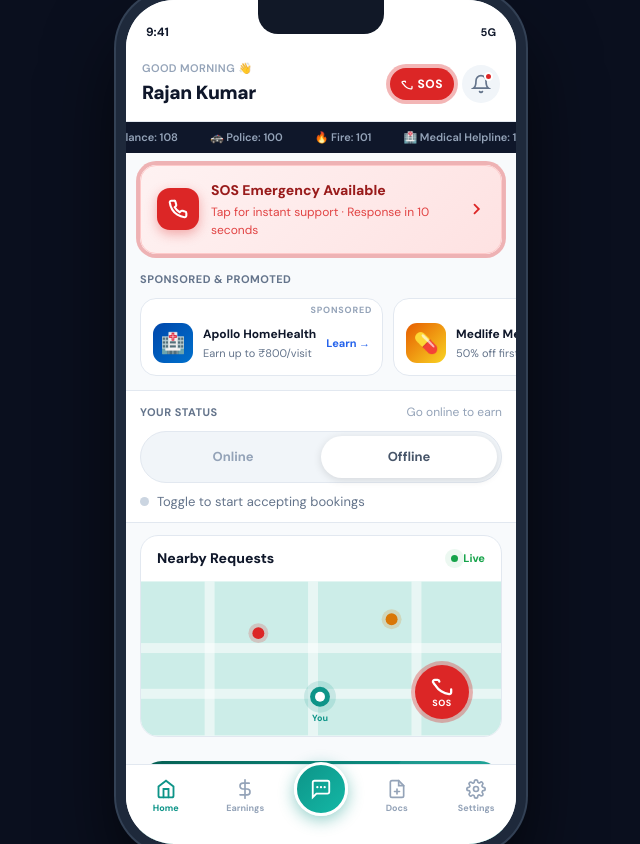
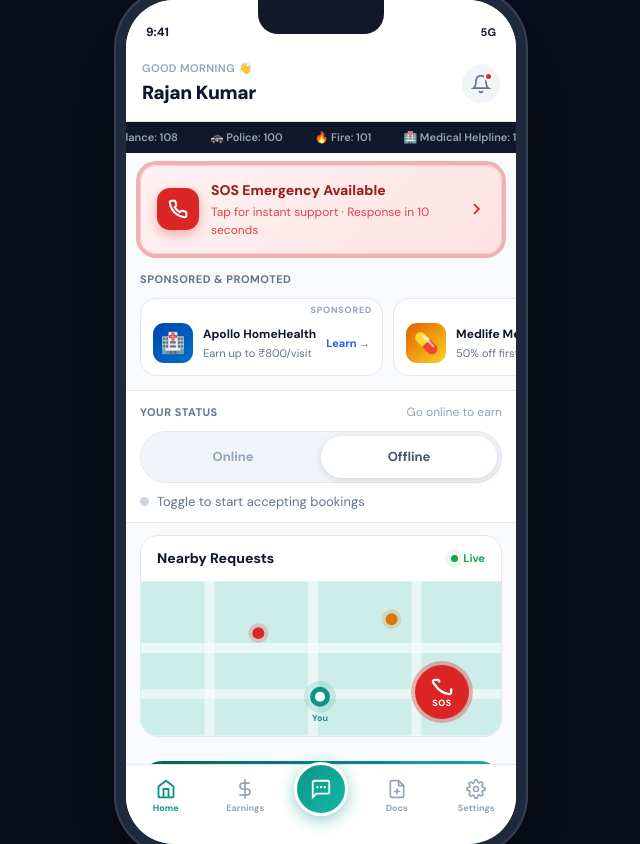
Before and after one commit to nitinsharma2882-code/carebridge-partner-frontend, a Next.js app: page /home in a window 1280 px wide. Shown: the whole page, without its empty margins (319-959 px from the left). Built offline with nearby package versions, Linux system fonts and the light colour scheme.

Commit message:
fix: remove SOS pill button from header

```diff
--- a/src/app/home/page.tsx
+++ b/src/app/home/page.tsx
@@ -115,14 +115,6 @@ export default function HomePage() {
             <div style={{ fontSize:'19px', fontWeight:900, color:'#0F172A', letterSpacing:'-0.4px', marginTop:'2px' }}>Rajan Kumar</div>
           </div>
           <div style={{ display:'flex', alignItems:'center', gap:'8px' }}>
-            {/* SOS header pill — navigates to /sos */}
-            <button onClick={() => router.push('/sos')}
-              style={{ display:'flex', alignItems:'center', gap:'5px', padding:'7px 11px', background:'#DC2626', border:'none', borderRadius:'20px', cursor:'pointer', animation:'sosPulse 2s infinite' }}>
-              <svg width="12" height="12" viewBox="0 0 24 24" fill="none" stroke="#fff" strokeWidth="2.5" strokeLinecap="round">
-                <path d="M22 16.92v3a2 2 0 01-2.18 2 19.79 19.79 0 01-8.63-3.07 19.5 19.5 0 01-6-6A19.79 19.79 0 012.12 8.7 2 2 0 014.11 6.5h3a2 2 0 012 1.72"/>
-              </svg>
-              <span style={{ fontSize:'12px', fontWeight:800, color:'#fff', letterSpacing:'0.5px' }}>SOS</span>
-            </button>
             {/* Notification bell */}
             <button onClick={() => router.push('/notifications')}
               style={{ width:'38px', height:'38px', borderRadius:'50%', background:'#F1F5F9', border:'none', display:'flex', alignItems:'center', justifyContent:'center', cursor:'pointer', position:'relative' }}>
```
